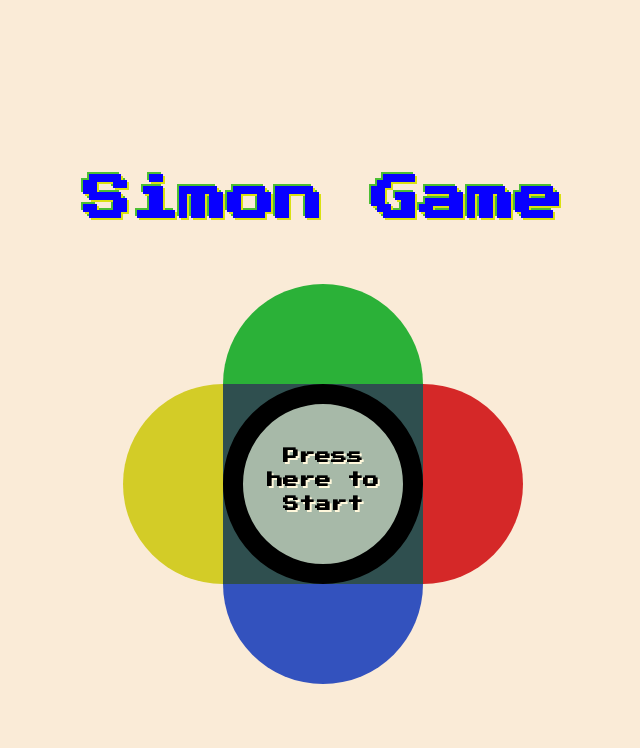
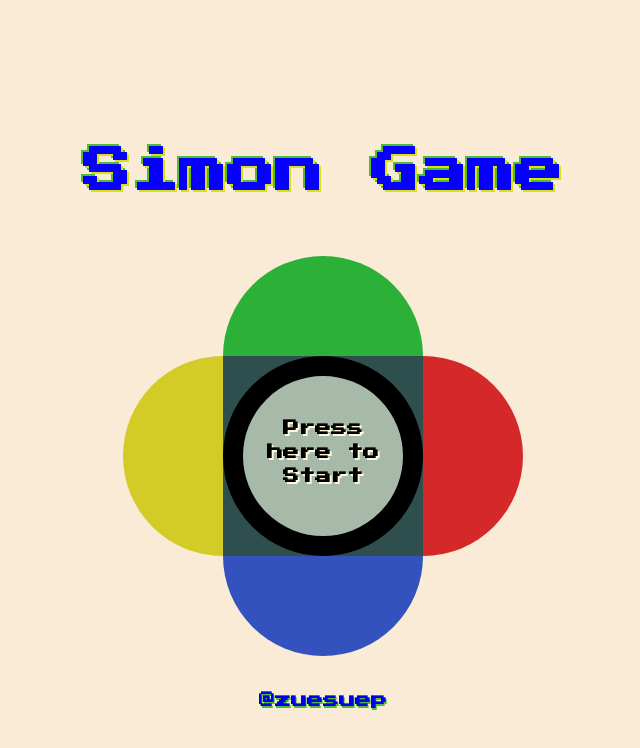
Before and after one commit to uepzues/Simon-Game, a plain HTML site: page index.html in a window 1280 px wide. Shown: the whole page, without its empty margins (317-957 px from the left). Drawn offline with nearby package versions, Linux system fonts and the light colour scheme.

Commit message:
added link and footer

```diff
--- a/assets/styles.css
+++ b/assets/styles.css
@@ -138,6 +138,13 @@ main {
   font-size: 4rem;
   display: block;
 }
+.footer {
+  padding-top: 2em;
+}
+.footer a {
+  text-decoration-line: none;
+  text-shadow: 1px 2px #4cbe33;
+}
 
 /* anime */
 .pressed {
--- a/index.html
+++ b/index.html
@@ -53,7 +53,7 @@
         <button class="alert__btn try">Try Again</button>
       </div>
     </main>
-
+    <div class="footer"><a href="https://github.com/uepzues">@zuesuep</a></div>
     <script src="https://ajax.googleapis.com/ajax/libs/jquery/3.6.3/jquery.min.js"></script>
     <script src="assets/game.js"></script>
   </body>
```
